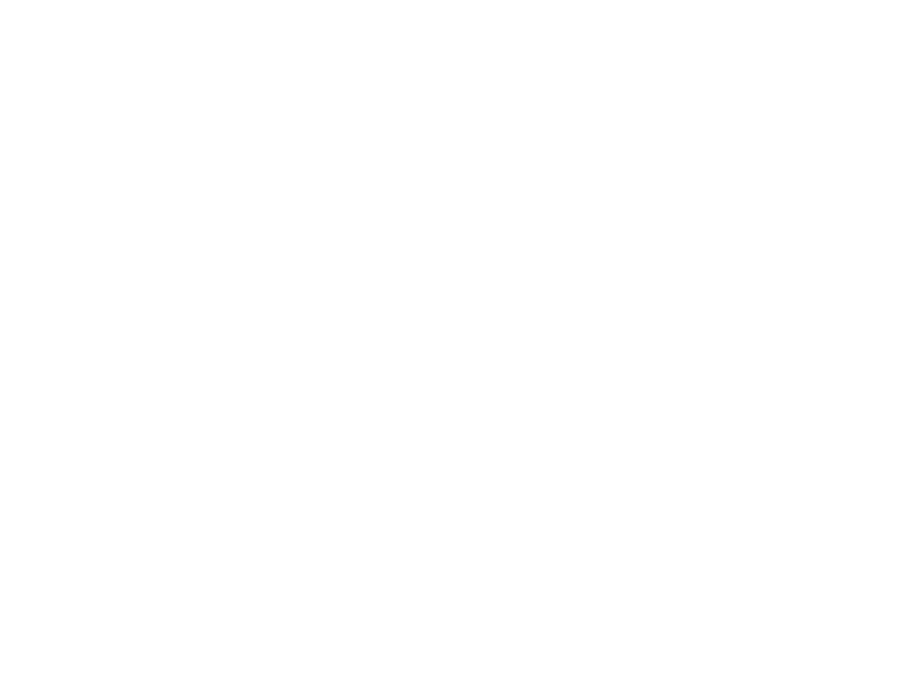
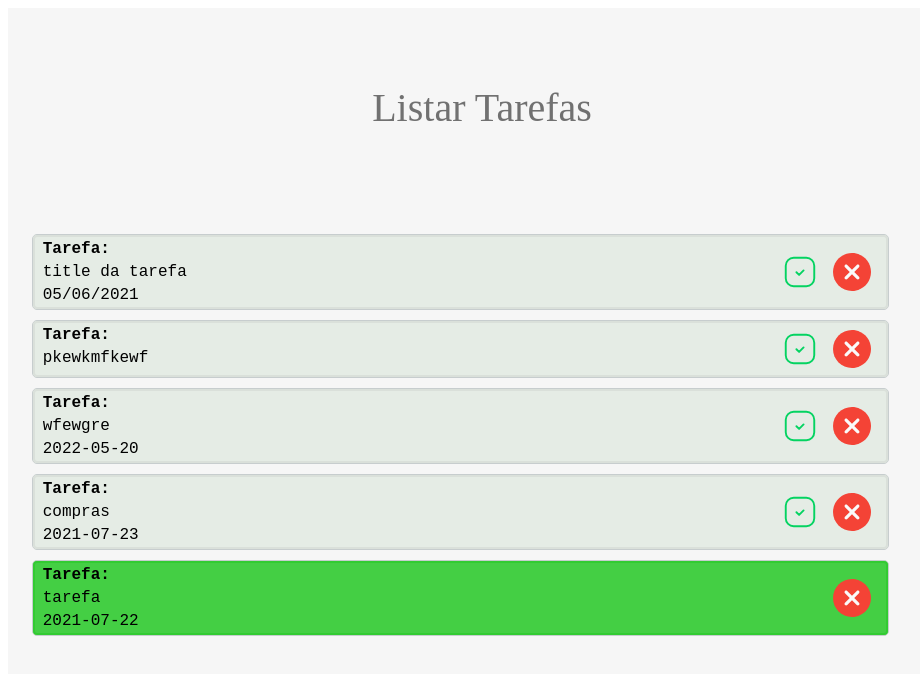
Before and after one commit to lukkasmatheu/Estudos-React, a React (Create React App) app in the folder todo-app/: page /edit in a window 1280 px wide. Shown: the top 674 px of the page, without its empty margins (158-1078 px from the left). Built offline with nearby package versions, Linux system fonts and the light colour scheme; data requests are answered from the project's data file.

Commit message:
feat: pagina de conclusão/exclusão de tarefa

```diff
--- a/todo-app/src/Components/Task/index.tsx
+++ b/todo-app/src/Components/Task/index.tsx
@@ -20,13 +20,11 @@
     const history = useHistory();
     const [tasks, setTasks] = useState<TaskProperties[]>([])
     const concluirTask = (index) => {
-        if (!tasks[index].complete) {
-            patchTask(index).then((e) => {
-                const arr = Array.from(tasks);
-                arr[index].complete = true;
-                setTasks(arr);
-            }).catch((err) => console.error(err))
-        }
+        patchTask(index).then((e) => {
+            const arr = Array.from(tasks);
+            arr[index].complete = true;
+            setTasks(arr);
+        }).catch((err) => console.error(err))
     }
     useEffect(() => {
         getTasks()
@@ -52,9 +50,9 @@
                         date={date}
                         complete={complete}
                     >
-                        {!buttonsActive && (
+                        {buttonsActive && (
                             <ButtonContainer>
-                                <Button img={concluir} handleChange={() => { concluirTask(id) }} />
+                                {!complete && <Button img={concluir} handleChange={() => { concluirTask(id) }} />}
                                 <Button img={excluir} handleChange={() => { }} />
                             </ButtonContainer>)}
                     </ItemList>
--- a/todo-app/src/Routes/Routes.tsx
+++ b/todo-app/src/Routes/Routes.tsx
@@ -1,10 +1,11 @@
 import React from 'react';
 
-import {Router, Route, Switch} from 'react-router-dom';
+import { Router, Route, Switch } from 'react-router-dom';
 import history from './history';
 import CreateTask from '../pages/CreateTask';
 import ListTask from '../pages/ListTaks';
 import Home from '../pages/Home';
+import EditTask from '../pages/EditTask';
 
 const Routes: React.FC = () => {
     return (
@@ -13,6 +14,7 @@
                 <Route path="/" exact component={Home} />
                 <Route path="/create" component={CreateTask} />
                 <Route path="/list" component={ListTask} />
+                <Route path="/edit" component={EditTask} />
             </Switch>
         </Router>
     );
--- /dev/null
+++ b/todo-app/src/pages/EditTask/index.tsx
@@ -0,0 +1,12 @@
+import React, { Suspense, lazy } from 'react';
+import BoxConteiner from '../../Components/Conteiner'
+import Task from '../../Components/Task';
+const EditTask: React.FC = () => {
+    return (
+        <BoxConteiner header={'Listar Tarefas'}>
+            <Task buttonsActive={true} />
+        </BoxConteiner>
+    );
+};
+
+export default EditTask;
--- a/todo-app/src/pages/Home/index.tsx
+++ b/todo-app/src/pages/Home/index.tsx
@@ -1,5 +1,5 @@
-import React, {useEffect, useState} from 'react';
-import {Main, Footer} from './styles';
+import React, { useEffect, useState } from 'react';
+import { Main, Footer } from './styles';
 import MenuCards from '../../Components/MenuCards';
 
 import tarefasConcluidas from '../../assets/concluir.svg';
@@ -31,7 +31,7 @@
                     description={'Link para pagina de listagem de tarefas'}
                 />
                 <MenuCards
-                    to={'/'}
+                    to={'/edit'}
                     title={'Editar Tarefas'}
                     image={editTask}
                     description={
```
